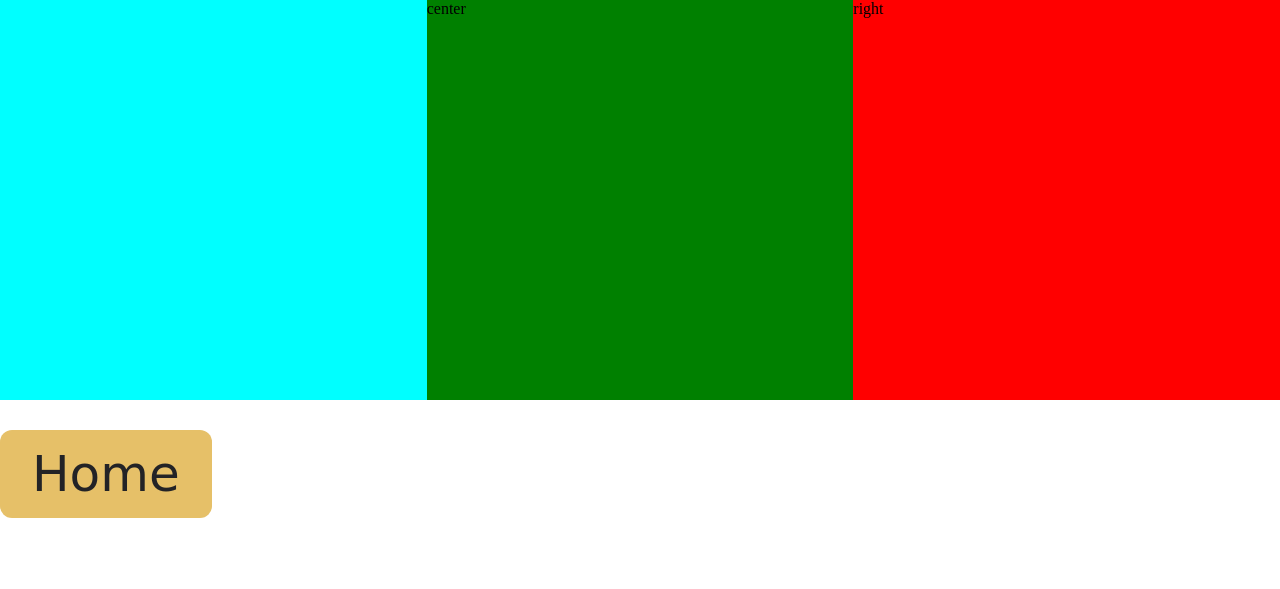
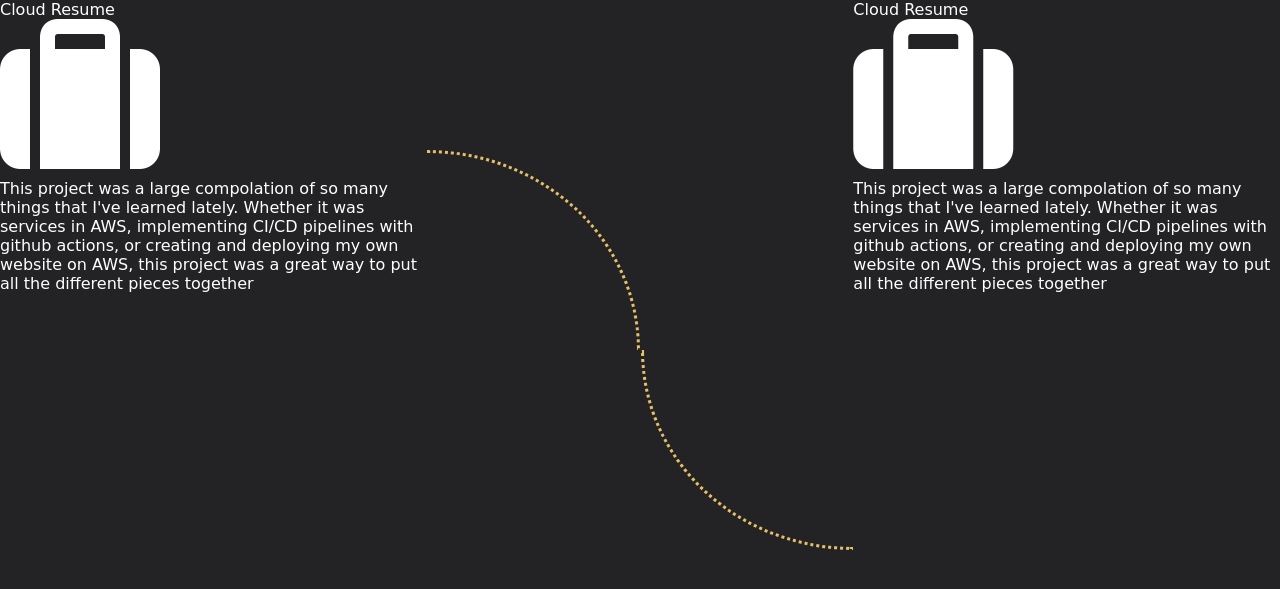
Before and after one commit to aerielellisk5/cloud_portfolio, a Flask app: page /projects in a window 1280 px wide. Shown: the top 589 px of the page. Run offline with Flask 3, Linux system fonts and the light colour scheme; some libraries are stand-ins or nearby versions.

Commit message:
committing because I have not in a while

```diff
--- a/styles/projects.css
+++ b/styles/projects.css
@@ -1,27 +1,80 @@
-#project-container-1{
-    display: flex
+
+body {
+    background-color: #232326;
 }
 
-.left {
+#project-container-1{
+    background-color:#232326;
+    font-family: 'Gloria Hallelujah', cursive;
+    width: 100%;
+    color:white
+}
+
+.top {
+    display: flex;
+    background-color: #232326;
+    width:100%
+}
+.top-left {
     width:100%;
     height:400px;
-    background-color: aqua;
     margin: 0px;
 }
 
-.center {
+.top-center{
     width:100%;
     height:400px;
-    background-color: green
 }
 
-.right {
-    width:100%;
-    height:400px;
-    background-color: red;
+.dotted-line-top {
+    border-top-right-radius: 100%;
+    border-style: dotted;
+    border-color: #E6C068;
+    height:200px;
+    margin-top:150px;
+    width:50%;
+    border-bottom: none;
+    border-left: none;
+}
+
+.dotted-line-bottom {
+    /* border-style: dotted;
+    border-color: blue;
+    height:250px;
+    width:50%;  */
+    border-bottom-left-radius: 100%;
+    border-style: dotted;
+    border-color:#E6C068;
+    height:200px;
+    width:50%;
+    border-top: none;
+    border-right: none;
+    margin-left:0.5px
 }
 
 
+.top-right {
+    width:100%;
+    height:400px;
+}
+
+.center-top {
+    width: 100%;
+    display: flex;
+}
+
+.center-bottom {
+    width: 100%;
+    display: flex;
+}
+
+.hide {
+    border: none;
+}
+
+.center-bottom, .center-top{
+    width:100%
+}
 
 
 
--- a/templates/projects.html
+++ b/templates/projects.html
@@ -9,19 +9,29 @@
 </head>
 <body>
     <div id="project-container-1">
-    <div class="left">
-        <div class= "image"></div>
-        <div class= "description"></div>
+        <div class="top">
+            <div class="top-left">
+                <div class= "image">Cloud Resume</div>
+                <i class="fa-solid fa-10x fa-suitcase"></i>
+                <div class= "description"><p>This project was a large compolation of so many things that I've learned lately.  Whether it was services in AWS, implementing CI/CD pipelines with github actions, or creating and deploying my own website on AWS, this project was a great way to put all the different pieces together</p></div>
+            </div>
+            <div class="top-center">
+                <div class="center-top">
+                    <div class="dotted-line-top" ></div>
+                    <div class="dotted-line-top hide"></div>
+                </div>
+                <div class="center-bottom">
+                    <div class="dotted-line-bottom hide"></div>
+                    <div class="dotted-line-bottom"></div>
+                </div>
+            </div>
+            <div class="top-right">
+                <div class= "image">Cloud Resume</div>
+                <i class="fa-solid fa-10x fa-suitcase"></i>
+                <div class= "description"><p>This project was a large compolation of so many things that I've learned lately.  Whether it was services in AWS, implementing CI/CD pipelines with github actions, or creating and deploying my own website on AWS, this project was a great way to put all the different pieces together</p></div>
+            </div>
+        </div>
     </div>
-    <div class="center">
-        <p>center</p>
-
-    </div>
-    <div class="right">
-        <p>right</p>
-
-    </div>
-</div>
 
 
 
@@ -29,10 +39,11 @@
 
 
 
-<div id="links-to-more">
+
+<!-- <div id="links-to-more">
     <a href="index.html"><button id="projects" type="submit">Home</a>
     </button>
-</div>
+</div> -->
 
 
 
@@ -44,7 +55,7 @@
 
 
 
-
+<script src="https://kit.fontawesome.com/01db06c555.js" crossorigin="anonymous"></script>
 
 </body>
 </html>
```
